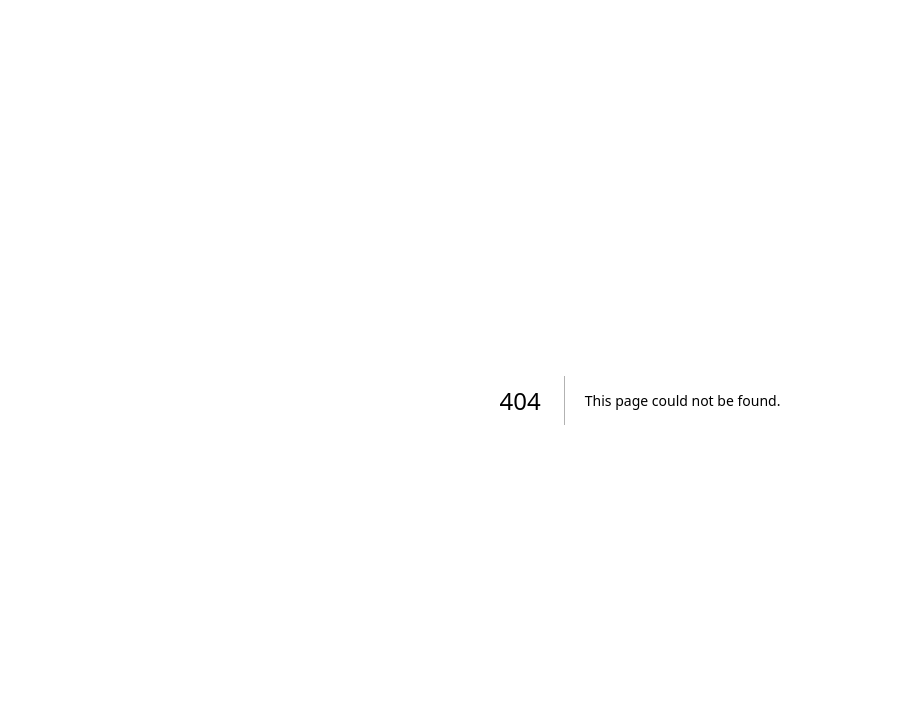
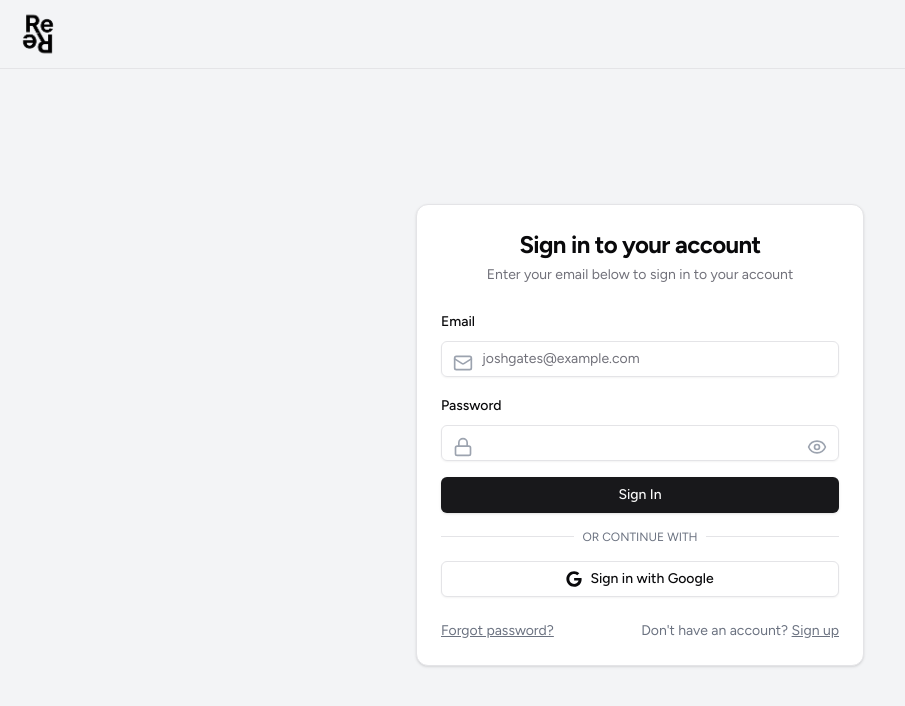
Before and after one commit to manasgedam/reflect, a Next.js app: page /auth/sign-in in a window 1280 px wide. Before the commit this address had no page. Shown: the top 706 px of the page, without its empty margins (0-905 px from the left). Built offline with nearby package versions, Linux system fonts and the light colour scheme.

Commit message:
Added: .env

```diff
--- /dev/null
+++ b/src/app/_components/SignInForm.tsx
@@ -0,0 +1,106 @@
+"use client"
+import { useState } from 'react'
+import { Button } from "@/components/ui/button"
+import { Input } from "@/components/ui/input"
+import { Label } from "@/components/ui/label"
+import { Card, CardContent, CardDescription, CardFooter, CardHeader, CardTitle } from "@/components/ui/card"
+import { EyeIcon, EyeOffIcon, LockIcon, MailIcon } from 'lucide-react'
+import Link from 'next/link'
+import Image from 'next/image'
+import {signIn} from "@/auth"
+
+export default function SignInForm() {
+  const [showPassword, setShowPassword] = useState(false)
+
+  const togglePasswordVisibility = () => setShowPassword(!showPassword)
+
+  return (
+    <div className="min-h-screen bg-gray-100 flex flex-col">
+      <header className="border-b flex justify-center sm:py-0 px-2">
+        <div className="container flex items-center justify-between py-1">
+          <Image
+            src="/images/logo.png"
+            width={60}
+            height={60}
+            alt="logo"
+            draggable={false}
+          />
+        </div>
+      </header>
+      <main className="flex-grow flex items-center justify-center px-4">
+        <Card className="w-full max-w-md">
+          <CardHeader className="space-y-1">
+            <CardTitle className="text-2xl font-bold text-center">Sign in to your account</CardTitle>
+            <CardDescription className="text-center">
+              Enter your email below to sign in to your account
+            </CardDescription>
+          </CardHeader>
+          <CardContent className="space-y-4">
+            <div className="space-y-2">
+              <Label htmlFor="email">Email</Label>
+              <div className="relative">
+                <MailIcon className="absolute left-3 top-3 h-5 w-5 text-gray-400" />
+                <Input id="email" placeholder="joshgates@example.com" type="email" className="pl-10" />
+              </div>
+            </div>
+            <div className="space-y-2">
+              <Label htmlFor="password">Password</Label>
+              <div className="relative">
+                <LockIcon className="absolute left-3 top-3 h-5 w-5 text-gray-400" />
+                <Input
+                  id="password"
+                  type={showPassword ? "text" : "password"}
+                  className="pl-10 pr-10"
+                />
+                <button
+                  type="button"
+                  onClick={togglePasswordVisibility}
+                  className="absolute right-3 top-3 text-gray-400 hover:text-gray-600"
+                >
+                  {showPassword ? (
+                    <EyeOffIcon className="h-5 w-5" />
+                  ) : (
+                    <EyeIcon className="h-5 w-5" />
+                  )}
+                  <span className="sr-only">
+                    {showPassword ? "Hide password" : "Show password"}
+                  </span>
+                </button>
+              </div>
+            </div>
+            <Button className="w-full" type="submit">
+              Sign In
+            </Button>
+            <div className="relative">
+              <div className="absolute inset-0 flex items-center">
+                <span className="w-full border-t" />
+              </div>
+              <div className="relative flex justify-center text-xs uppercase">
+                <span className="bg-white px-2 text-gray-500">Or continue with</span>
+              </div>
+            </div>
+            <Button variant="outline" className="w-full" onClick={() => {signIn()}}>
+              <svg className="mr-2 h-4 w-4" aria-hidden="true" focusable="false" data-prefix="fab" data-icon="google" role="img" xmlns="http://www.w3.org/2000/svg" viewBox="0 0 488 512">
+                <path fill="currentColor" d="M488 261.8C488 403.3 391.1 504 248 504 110.8 504 0 393.2 0 256S110.8 8 248 8c66.8 0 123 24.5 166.3 64.9l-67.5 64.9C258.5 52.6 94.3 116.6 94.3 256c0 86.5 69.1 156.6 153.7 156.6 98.2 0 135-70.4 140.8-106.9H248v-85.3h236.1c2.3 12.7 3.9 24.9 3.9 41.4z"></path>
+              </svg>
+              Sign in with Google
+            </Button>
+          </CardContent>
+          <CardFooter className="flex flex-wrap items-center justify-between gap-2">
+            <div className="text-sm text-gray-500">
+              <Link className="underline hover:text-primary" href="#">
+                Forgot password?
+              </Link>
+            </div>
+            <div className="text-sm text-gray-500">
+              Don't have an account?{" "}
+              <Link className="underline hover:text-primary" href="/auth/sign-up">
+                Sign up
+              </Link>
+            </div>
+          </CardFooter>
+        </Card>
+      </main>
+    </div>
+  )
+}
--- /dev/null
+++ b/src/app/auth/sign-in/page.tsx
@@ -0,0 +1,9 @@
+import SignInForm from "@/app/_components/SignInForm"
+
+export default function page() {
+  return (
+    <div>
+      <SignInForm/>
+    </div>
+  )
+}
--- /dev/null
+++ b/src/app/auth/sign-up/page.tsx
@@ -0,0 +1,9 @@
+import React from 'react'
+
+export default function page() {
+  return (
+    <div>
+      signup
+    </div>
+  )
+}
--- a/src/app/dashboard/page.tsx
+++ b/src/app/dashboard/page.tsx
@@ -1,7 +1,12 @@
-export default function page() {
+import { auth } from "@/auth"
+
+export default async function Page() {
+  const session = await auth()
+  if (!session) return <div>Not authenticated</div>
+
   return (
     <div>
-      Dashboard
+      <pre>{JSON.stringify(session, null, 2)}</pre>
     </div>
   )
 }
--- a/src/auth.ts
+++ b/src/auth.ts
@@ -9,5 +9,8 @@ export const {handlers, signIn, signOut, auth} = NextAuth({
         logo: "/images/logo.png",
         colorScheme: "light",
     },
+    pages: {
+        signIn: '/auth/sign-in'
+    },
     providers: [Google],
 });
```
Also changed, not shown: 2 other files (tests, documents, lock files or other folders).
